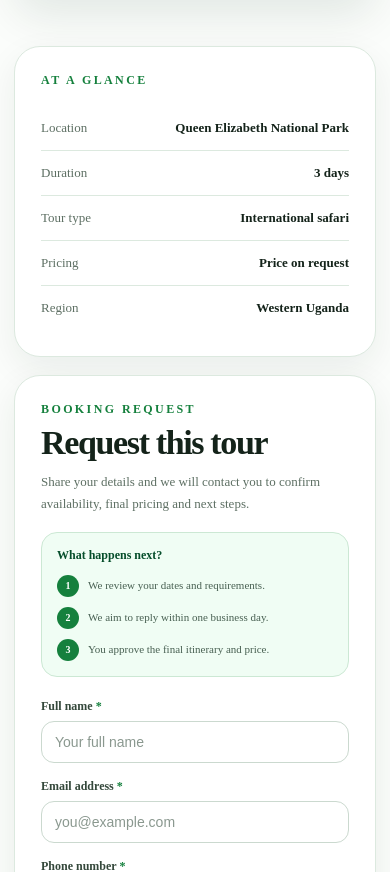
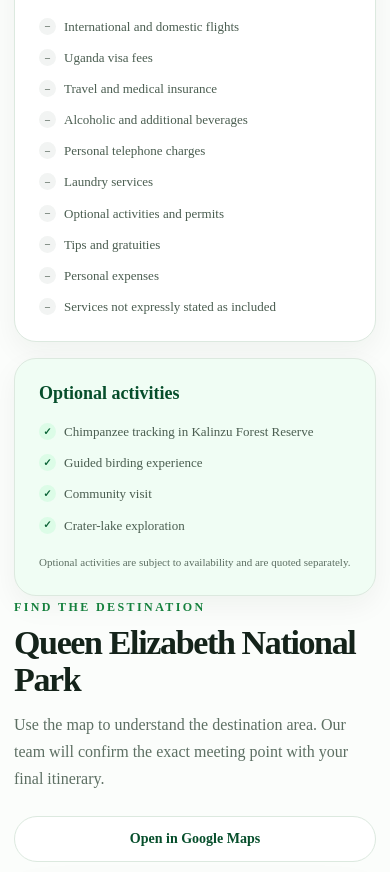
Before and after one commit to carlparl/shafnet-tours, a Django app: page /tours/3-day-queen-elizabeth-safari/ in a window 390 px wide. Shown: the part 3611-4483 px from the top of the page. Run offline with Django 5.2, Linux system fonts and the light colour scheme; data comes from the database, SQL or seed files in the repository.

Commit message:
Add structured tour package details

```diff
--- a/static/css/site.css
+++ b/static/css/site.css
@@ -1112,6 +1112,111 @@ a {
     margin: 0;
 }
 
+.itinerary-details {
+    display: grid;
+    grid-template-columns: repeat(2, minmax(0, 1fr));
+    gap: 10px;
+    margin: 18px 0 0;
+}
+
+.itinerary-details > div {
+    border-radius: 13px;
+    background: var(--green-50);
+    padding: 11px 13px;
+}
+
+.itinerary-details dt {
+    color: var(--green-700);
+    font-size: 10px;
+    font-weight: 850;
+    letter-spacing: 0.08em;
+    text-transform: uppercase;
+}
+
+.itinerary-details dd {
+    margin: 4px 0 0;
+    color: #425348;
+    font-size: 12px;
+    font-weight: 700;
+    line-height: 1.5;
+}
+
+.package-section {
+    margin-top: 65px;
+}
+
+.package-grid {
+    display: grid;
+    grid-template-columns: repeat(2, minmax(0, 1fr));
+    gap: 16px;
+    margin-top: 28px;
+}
+
+.package-card {
+    border: 1px solid var(--line);
+    border-radius: 22px;
+    background: white;
+    padding: 24px;
+    box-shadow: 0 10px 28px rgba(5, 46, 27, 0.05);
+}
+
+.package-card h3 {
+    margin: 0;
+    color: var(--green-900);
+    font-size: 18px;
+}
+
+.package-card ul {
+    display: grid;
+    gap: 11px;
+    margin: 18px 0 0;
+    padding: 0;
+    list-style: none;
+}
+
+.package-card li {
+    position: relative;
+    padding-left: 25px;
+    color: #4a5d50;
+    font-size: 13px;
+    line-height: 1.55;
+}
+
+.package-card li::before {
+    position: absolute;
+    top: 1px;
+    left: 0;
+    display: flex;
+    width: 17px;
+    height: 17px;
+    align-items: center;
+    justify-content: center;
+    border-radius: 50%;
+    background: var(--green-100);
+    color: var(--green-800);
+    content: "✓";
+    font-size: 10px;
+    font-weight: 900;
+}
+
+.package-excludes li::before {
+    background: #f2f4f3;
+    color: #647168;
+    content: "–";
+}
+
+.package-optional {
+    grid-column: 1 / -1;
+    background: var(--green-50);
+}
+
+.package-optional p {
+    margin: 18px 0 0;
+    color: var(--muted);
+    font-size: 11px;
+    line-height: 1.6;
+}
+
 .detail-sidebar {
     position: sticky;
     top: 110px;
@@ -1636,6 +1741,13 @@ a {
 }
 
 @media (max-width: 680px) {
+    .package-grid {
+        grid-template-columns: 1fr;
+    }
+
+    .package-optional {
+        grid-column: auto;
+    }
     .container {
         width: min(100% - 28px, 1180px);
     }
--- a/templates/tours/tour_detail.html
+++ b/templates/tours/tour_detail.html
@@ -82,27 +82,49 @@
                                     <p>Day {{ item.day }}</p>
                                     <h3>{{ item.title }}</h3>
                                     <div>{{ item.description|linebreaks }}</div>
-
                                     {% if item.meals or item.accommodation %}
                                         <dl class="itinerary-details">
-        {% if item.meals %}
-            <div>
-                <dt>Meals</dt>
-                <dd>{{ item.meals }}</dd>
-            </div>
-        {% endif %}
-
-        {% if item.accommodation %}
-            <div>
-                <dt>Accommodation</dt>
-                <dd>{{ item.accommodation }}</dd>
-            </div>
-        {% endif %}
+                                            {% if item.meals %}<div><dt>Meals</dt><dd>{{ item.meals }}</dd></div>{% endif %}
+                                            {% if item.accommodation %}<div><dt>Accommodation</dt><dd>{{ item.accommodation }}</dd></div>{% endif %}
                                         </dl>
                                     {% endif %}
                                 </div>
                             </article>
                         {% endfor %}
+                    </div>
+                </section>
+            {% endif %}
+
+            {% if tour.inclusion_items or tour.exclusion_items or tour.optional_activity_items %}
+                <section class="package-section">
+                    <p class="eyebrow">Plan with confidence</p>
+                    <h2>Package details</h2>
+                    <div class="package-grid">
+                        {% if tour.inclusion_items %}
+                            <article class="package-card package-includes">
+                                <h3>What’s included</h3>
+                                <ul>
+                                    {% for item in tour.inclusion_items %}<li>{{ item }}</li>{% endfor %}
+                                </ul>
+                            </article>
+                        {% endif %}
+                        {% if tour.exclusion_items %}
+                            <article class="package-card package-excludes">
+                                <h3>What’s not included</h3>
+                                <ul>
+                                    {% for item in tour.exclusion_items %}<li>{{ item }}</li>{% endfor %}
+                                </ul>
+                            </article>
+                        {% endif %}
+                        {% if tour.optional_activity_items %}
+                            <article class="package-card package-optional">
+                                <h3>Optional activities</h3>
+                                <ul>
+                                    {% for item in tour.optional_activity_items %}<li>{{ item }}</li>{% endfor %}
+                                </ul>
+                                <p>Optional activities are subject to availability and are quoted separately.</p>
+                            </article>
+                        {% endif %}
                     </div>
                 </section>
             {% endif %}
--- a/tours/models.py
+++ b/tours/models.py
@@ -30,6 +30,18 @@ class Tour(models.Model):
     title = models.CharField(max_length=200)
     slug = models.SlugField(unique=True, blank=True)
     description = models.TextField()
+    inclusions = models.TextField(
+        blank=True,
+        help_text="Enter one included service per line.",
+    )
+    exclusions = models.TextField(
+        blank=True,
+        help_text="Enter one excluded service per line.",
+    )
+    optional_activities = models.TextField(
+        blank=True,
+        help_text="Enter one optional activity per line.",
+    )
     price = models.DecimalField(
         max_digits=10,
         decimal_places=2,
@@ -79,6 +91,22 @@ class Tour(models.Model):
 
     def get_absolute_url(self):
         return reverse("tour_detail", kwargs={"slug": self.slug})
+
+    @staticmethod
+    def _clean_list(value):
+        return [item.strip() for item in value.splitlines() if item.strip()]
+
+    @property
+    def inclusion_items(self):
+        return self._clean_list(self.inclusions)
+
+    @property
+    def exclusion_items(self):
+        return self._clean_list(self.exclusions)
+
+    @property
+    def optional_activity_items(self):
+        return self._clean_list(self.optional_activities)
 
     @property
     def formatted_price(self):
```
Also changed, not shown: other parts of static/css/site.css (+0 -35 lines), tours/admin.py (+19 -0 lines), tours/test_itinerary.py (+7 -0 lines), tours/migrations/0012_tour_package_details.py (added), tours/migrations/0013_add_queen_elizabeth_package_details.py (added). Lines whose indentation alone changed are shown as unchanged.
